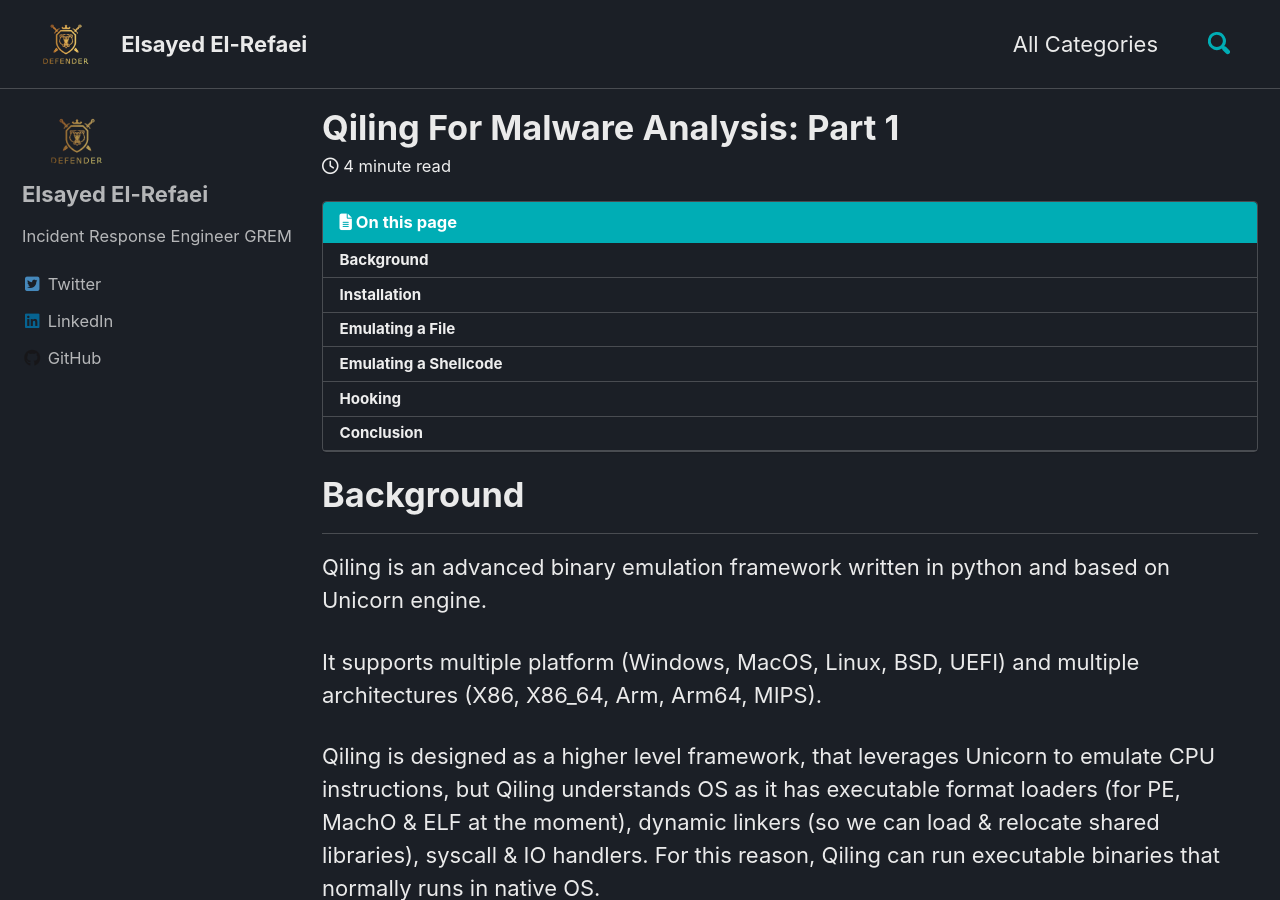
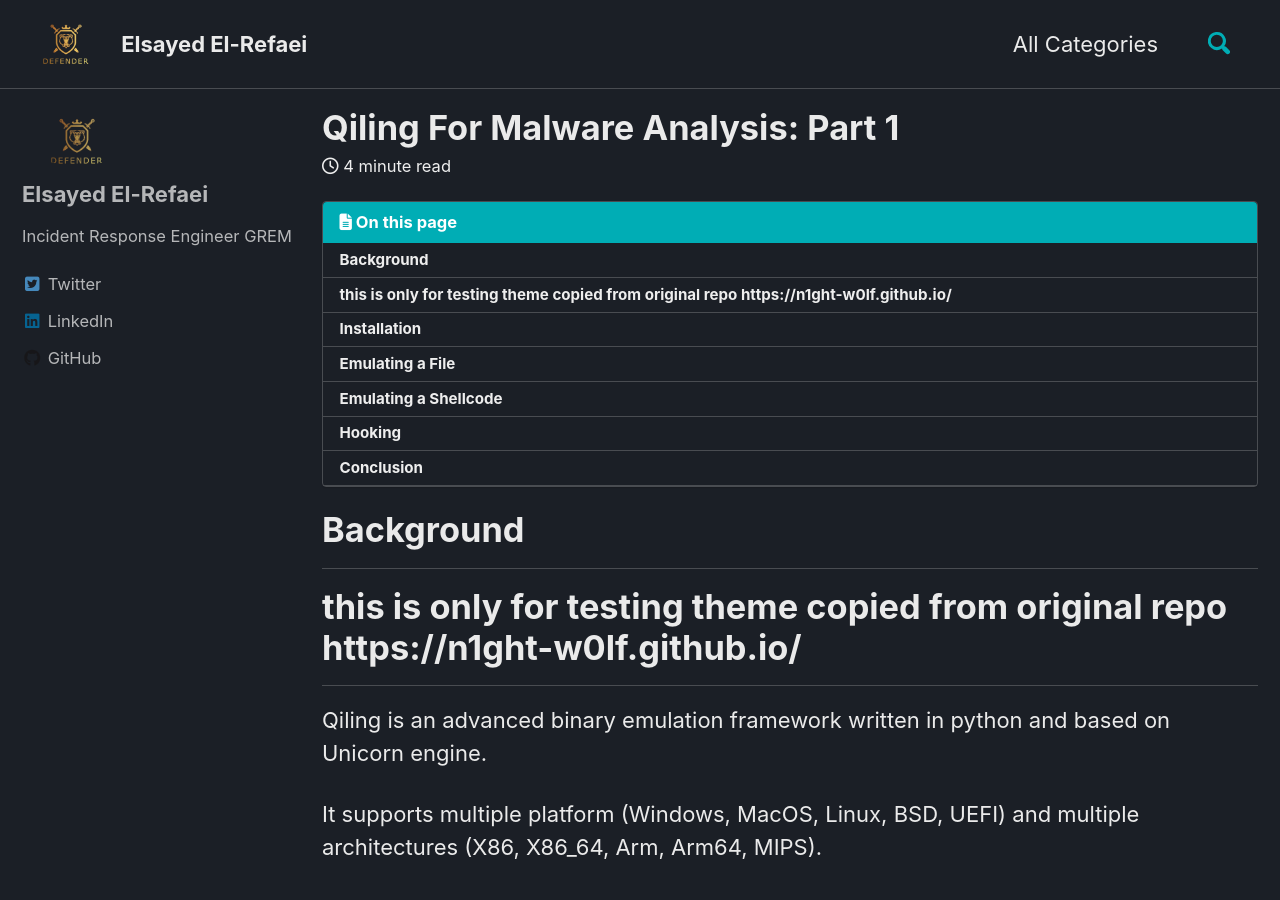
Before and after one commit to x-Defender/x-defender.github.io, a Jekyll site: the page built from _posts/malware/2023-10-14-testfhfh.md, in a window 1280 px wide and 900 px high. Built offline with Jekyll 4.4.1, drawn with Linux system fonts in a browser that asks for light colours; cached includes are drawn as plain includes; nearby versions of some CDN libraries.

Commit message:
original repo

```diff
--- a/_posts/malware/2023-10-14-testfhfh.md
+++ b/_posts/malware/2023-10-14-testfhfh.md
@@ -12,7 +12,7 @@ toc: true
 ---
 
 # Background
-
+# this is only for testing theme copied from original repo https://n1ght-w0lf.github.io/
 Qiling is an advanced binary emulation framework written in python and based on Unicorn engine.
 
 It supports multiple platform (Windows, MacOS, Linux, BSD, UEFI) and multiple architectures (X86, X86_64, Arm, Arm64, MIPS).
```
